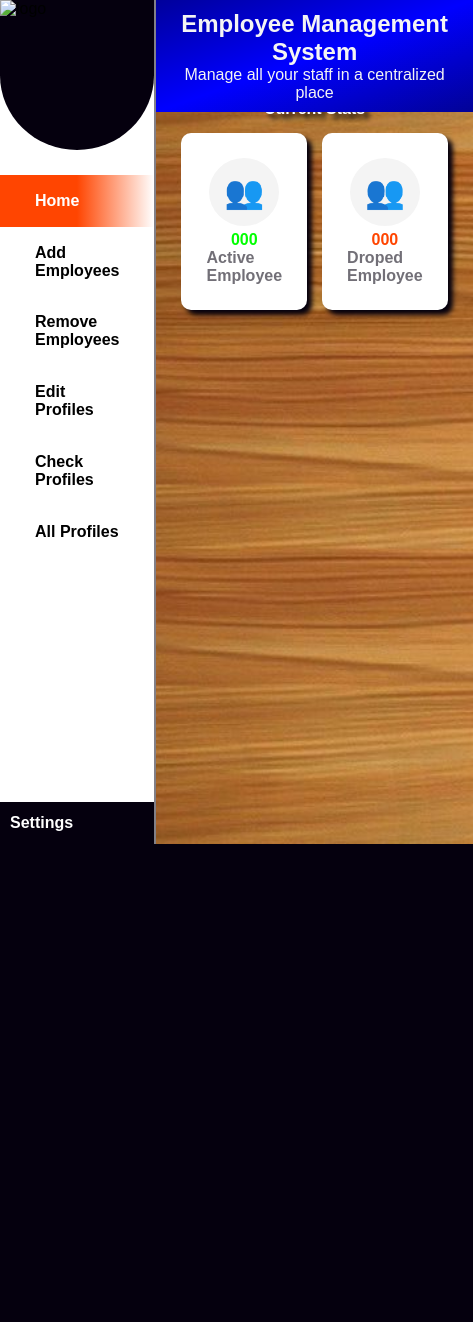
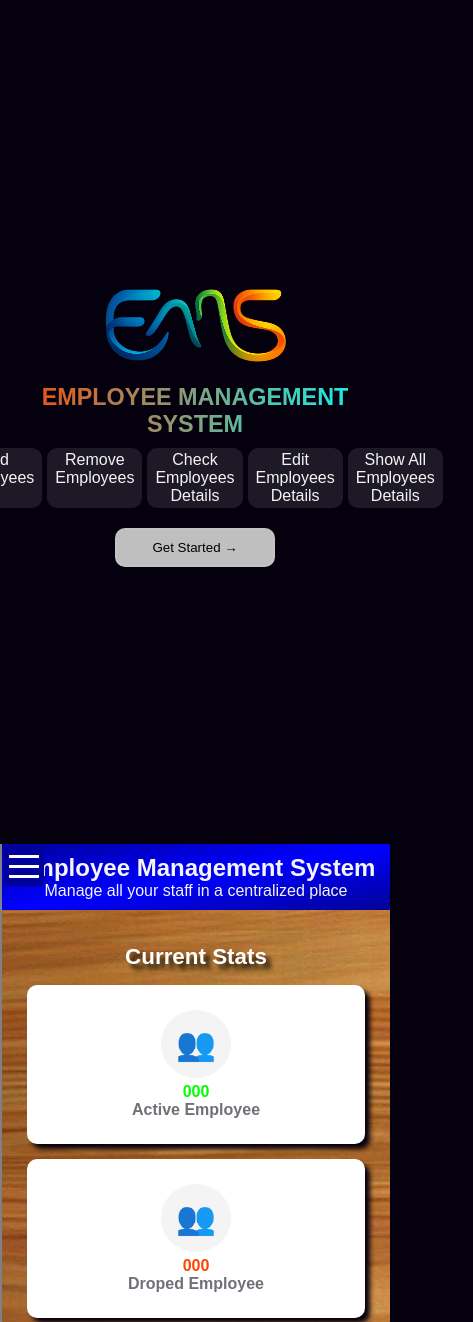
Before and after one commit to KJohnBosco/EmployeeManagementSystem-JS, a website: page index.html in a window 390 px wide. Shown: the top 1322 px of the page, 473 px wide, since content can reach past the window. Before the commit the page ends 844 px from the top, so only its background shows below. Drawn offline with Linux system fonts and the light colour scheme.

Commit message:
Added media querie

```diff
--- a/SASS/_navigations.scss
+++ b/SASS/_navigations.scss
@@ -9,9 +9,14 @@
     width: 100%;
     height: auto;
     min-height: 150px;
+    padding: 10px;
     background-color: #05000e;
     border-bottom-right-radius: 50%;
     border-bottom-left-radius: 50%;
+
+    img {
+      max-width: 200px;
+    }
   }
 
   & > ul {
@@ -96,3 +101,10 @@
     }
   }
 }
+
+@media (max-width: 650px) {
+  #navigationsPanel {
+    width: 0vw;
+    transition: all 1s ease;
+  }
+}
--- a/SASS/_panels.scss
+++ b/SASS/_panels.scss
@@ -6,7 +6,7 @@
     color: #ffffff;
     text-align: center;
     padding: 15px;
-    font-size: clamp(1rem, 3vw, 2.2rem);
+    font-size: clamp(1.4rem, 3vw, 2.2rem);
     text-shadow: 5px 5px 5px #000;
   }
 
@@ -131,3 +131,15 @@
     font-size: clamp(1rem, 3vw, 1.5rem);
   }
 }
+
+@media (max-width: 650px) {
+  #home {
+    .stats {
+      flex-direction: column;
+
+      & > div {
+        width: 100%;
+      }
+    }
+  }
+}
--- a/SASS/_screens.scss
+++ b/SASS/_screens.scss
@@ -1,12 +1,17 @@
 /* Splah Screen Styels */
-.splashScreen {
-  display: none;
+#splashScreen {
+  display: flex;
   flex-direction: column;
   justify-content: center;
   align-items: center;
   height: 100vh;
   color: #f4f4f4;
   gap: 10px;
+  transition: all 1.5s ease;
+
+  img {
+    width: 50%;
+  }
 
   & h1 {
     font-size: clamp(1rem, 6vw, 3.5rem);
--- a/SASS/_sections.scss
+++ b/SASS/_sections.scss
@@ -38,6 +38,35 @@
   position: absolute;
   width: 100%;
   z-index: 5;
+
+  .menu {
+    position: absolute;
+    top: 2px;
+    left: 2px;
+    width: 40px;
+    height: 40px;
+    background-color: #00009b;
+    display: none;
+    flex-direction: column;
+    align-items: center;
+    justify-content: space-around;
+    border-radius: 5px;
+    padding: 5px;
+    cursor: pointer;
+
+    div {
+      width: 100%;
+      height: 3px;
+      background-color: #ffffff;
+      transition: all 1s ease;
+    }
+
+    &:hover {
+      div {
+        transform: rotate(180deg);
+      }
+    }
+  }
 }
 
 // Search Section
@@ -82,3 +111,11 @@
     color: #ffffff90;
   }
 }
+
+@media (max-width: 650px) {
+  .headerSection {
+    .menu {
+      display: flex;
+    }
+  }
+}
--- a/SASS/main.scss
+++ b/SASS/main.scss
@@ -7,6 +7,10 @@
 body {
   background-color: #05000e;
   font-family: Arial, Helvetica, sans-serif;
+  overflow-y: hidden;
+  &::-webkit-scrollbar {
+    display: none;
+  }
 }
 
 * {
--- a/index.html
+++ b/index.html
@@ -16,7 +16,8 @@
   </head>
   <body>
     <!-- Splash Screen -->
-    <section class="splashScreen">
+    <section id="splashScreen">
+      <img src="./IMG/logo.png" alt="logo" />
       <h1>EMPLOYEE MANAGEMENT SYSTEM</h1>
       <ul>
         <li>Add Employees</li>
@@ -25,14 +26,14 @@
         <li>Edit Employees Details</li>
         <li>Show All Employees Details</li>
       </ul>
-      <button class="getStarted">Get Started &rarr;</button>
+      <button onclick="hideSplash()">Get Started &rarr;</button>
     </section>
     <main>
       <!-- Navigations Panel -->
       <aside id="navigationsPanel">
         <!-- logo area -->
         <div class="logo">
-          <img src="" alt="logo" />
+          <img src="./IMG/logo.png" alt="logo" />
         </div>
         <!-- Navigations Area -->
         <ul>
@@ -74,6 +75,11 @@
       <!-- Main Section -->
       <section id="mainSection">
         <div class="headerSection">
+          <div class="menu" onclick="menu()">
+            <div></div>
+            <div></div>
+            <div></div>
+          </div>
           <h2 id="sectionTitle">Employee Management System</h2>
           <p id="sectionDescription">
             Manage all your staff in a centralized place
--- a/script.js
+++ b/script.js
@@ -1,3 +1,4 @@
+"use strict";
 // EMPLOYEE MANAGEMENT SYSTEM PROJECT (JAVASCRIPT)
 /*
  ***Features
@@ -240,6 +241,23 @@ employee.allEmployees();
 */
 
 // IMPLEMENTATIONS
+// Get Started Button function
+function hideSplash() {
+  document.getElementById("splashScreen").style.height = "0vh";
+}
+
+// Show Mobile Side Menu
+function menu() {
+  const sideMenu = document.getElementById("navigationsPanel");
+  console.log(sideMenu.style.width);
+
+  if (sideMenu.style.width === "") {
+    sideMenu.style.width = "fit-content";
+  } else {
+    sideMenu.style.width = "";
+  }
+}
+
 // hide all panels function
 function deactivatePanels() {
   // Retrieve all elements with "panel" class
```
Also changed, not shown: CSS/main.css, IMG/logo - org.png (added), IMG/logo.png (added).
